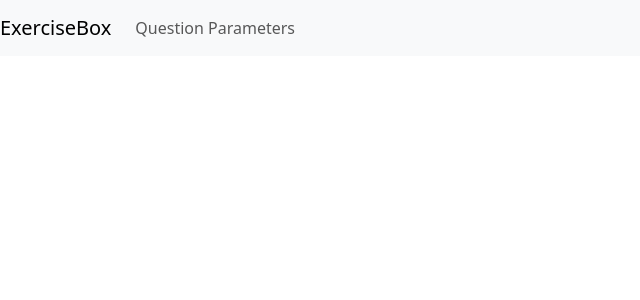
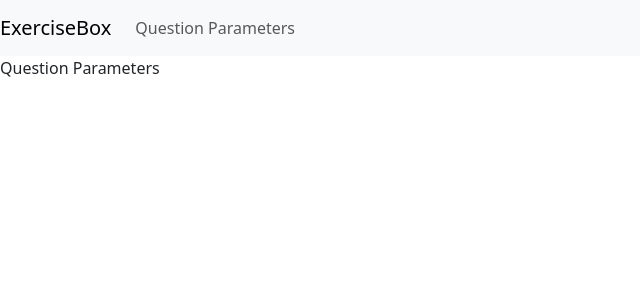
Before and after one commit to Amro9/ExerciseBox, an Angular app in the folder exercisesBox.UI/exerciseBox.Web/: page / in a window 1280 px wide. Shown: the top 300 px of the page, without its empty margins (0-640 px from the left). Built offline with nearby package versions, Linux system fonts and the light colour scheme.

Commit message:
question ui

```diff
--- a/exercisesBox.UI/exerciseBox.Web/src/app/app.component.html
+++ b/exercisesBox.UI/exerciseBox.Web/src/app/app.component.html
@@ -3,8 +3,9 @@
   <div class="collapse navbar-collapse" id="navbarNav">
     <ul class="navbar-nav">
       <li class="nav-item">
-        <a class="nav-link" routerLink="/question-form">Question Parameters</a>
       </li>
+      <a class="nav-link" routerLink="/questionForm">Question Parameters</a>
     </ul>
   </div>
 </nav>
+<a class="nav-link" routerLink="questionForm">Question Parameters</a>
--- a/exercisesBox.UI/exerciseBox.Web/src/app/question-form/question-form.component.ts
+++ b/exercisesBox.UI/exerciseBox.Web/src/app/question-form/question-form.component.ts
@@ -4,8 +4,6 @@ import { FormGroup, FormControl, Validators, ReactiveFormsModule } from '@angula
 
 @Component({
   selector: 'app-question-form',
-  standalone: true,
-  imports: [ReactiveFormsModule],
   templateUrl: './question-form.component.html',
   styleUrl: './question-form.component.css'
 })
```
Also changed, not shown: exercisesBox.UI/exerciseBox.Web/src/app/app.routing.module.ts (+8 -5 lines).
